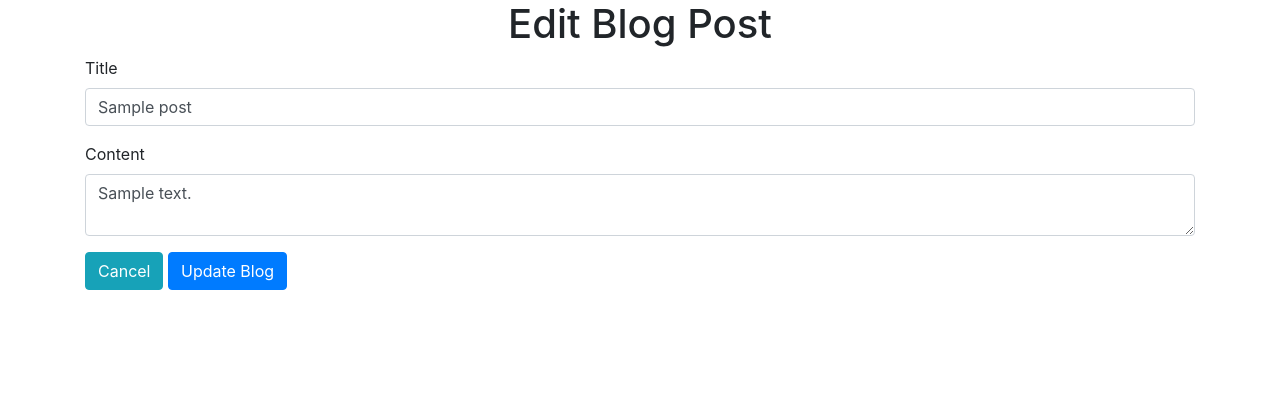
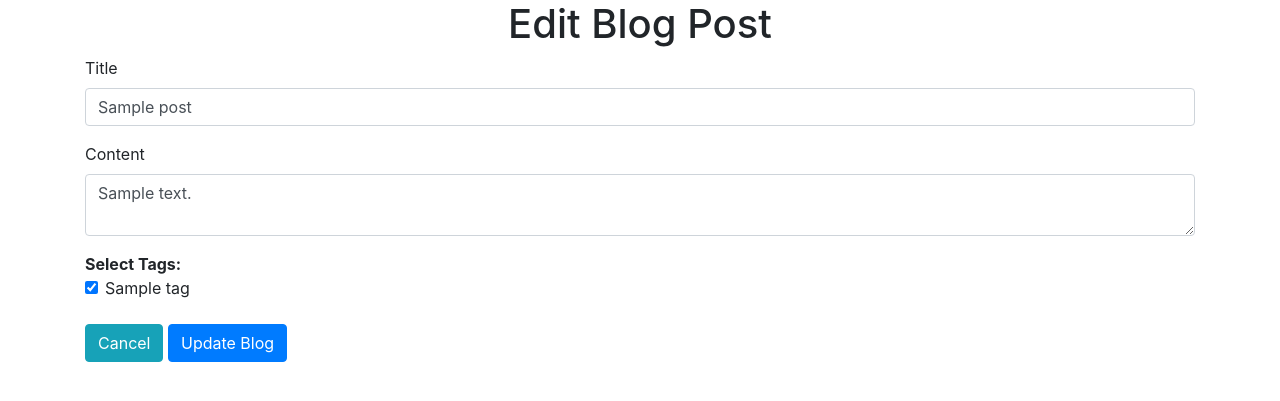
Before and after one commit to ld-amaya/blogly, a Flask app: page /posts/1/edit in a window 1280 px wide. Shown: the top 401 px of the page. Run offline with Flask 2, Linux system fonts and the light colour scheme; tables that the repository leaves empty hold one stand-in row (values such as "Sample post"); some libraries are stand-ins or nearby versions.

Commit message:
change html files to add tags on display pages

```diff
--- a/templates/posts/edit.html
+++ b/templates/posts/edit.html
@@ -14,6 +14,22 @@
         <label for="content">Content</label>
         <textarea class = "form-control" name = "content" id ="content">{{post.content}}</textarea>
     </div>
+    <!-- loop the tags  -->
+    <span class="tag_name">Select Tags:</span><br/>
+    <div class="form-group form-check">
+        <div class="row">
+            {% for tag in tags %}
+                <div class="col-md-2">
+                    <input type="checkbox" class = "form-check-input" name ="tag_post" value = '{{tag.id}}'
+                        {% if tag in post.tag %}
+                            checked
+                        {% endif %}
+                    >
+                    <label for=""> {{tag.name}} </label>
+                </div>
+            {% endfor %}
+        </div>
+    </div>
     <div class="form-group">
         <a href="/posts/{{post.id}}" class ="btn btn-info"> Cancel </a>
         <button type="submit" class ="btn btn-primary">Update Blog</button>
--- a/templates/user_details.html
+++ b/templates/user_details.html
@@ -17,6 +17,7 @@
                     <div class="card-text">
                         <form>
                             <button formaction="/users/{{user.id}}/edit" formethod="GET" class="btn btn-primary btn-sm">Edit</button>
+                            <a href="/users" class = 'btn btn-success btn-sm'>User List</a>
                             <button formaction="/users/{{user.id}}/delete" formmethod="POST" class = "btn btn-danger btn-sm">Delete</button>
                             <div class ="mt-2">
                                 {% with messages = get_flashed_messages(with_categories=true) %}
--- a/templates/users.html
+++ b/templates/users.html
@@ -19,6 +19,7 @@
 
             <form action="/users/new" class = "text-center mt-2 mb-2">
                 <button class = 'btn btn-primary btn-sm'>Add New User</button>
+                <a href="/" class = 'btn btn-success btn-sm'>Home</a>
             </form>
         </div>
 {% endblock %}
```
Also changed, not shown: templates/posts/home.html (+8 -1 lines), templates/posts/new.html (+11 -0 lines), templates/posts/show.html (+9 -2 lines), 1 other file.
